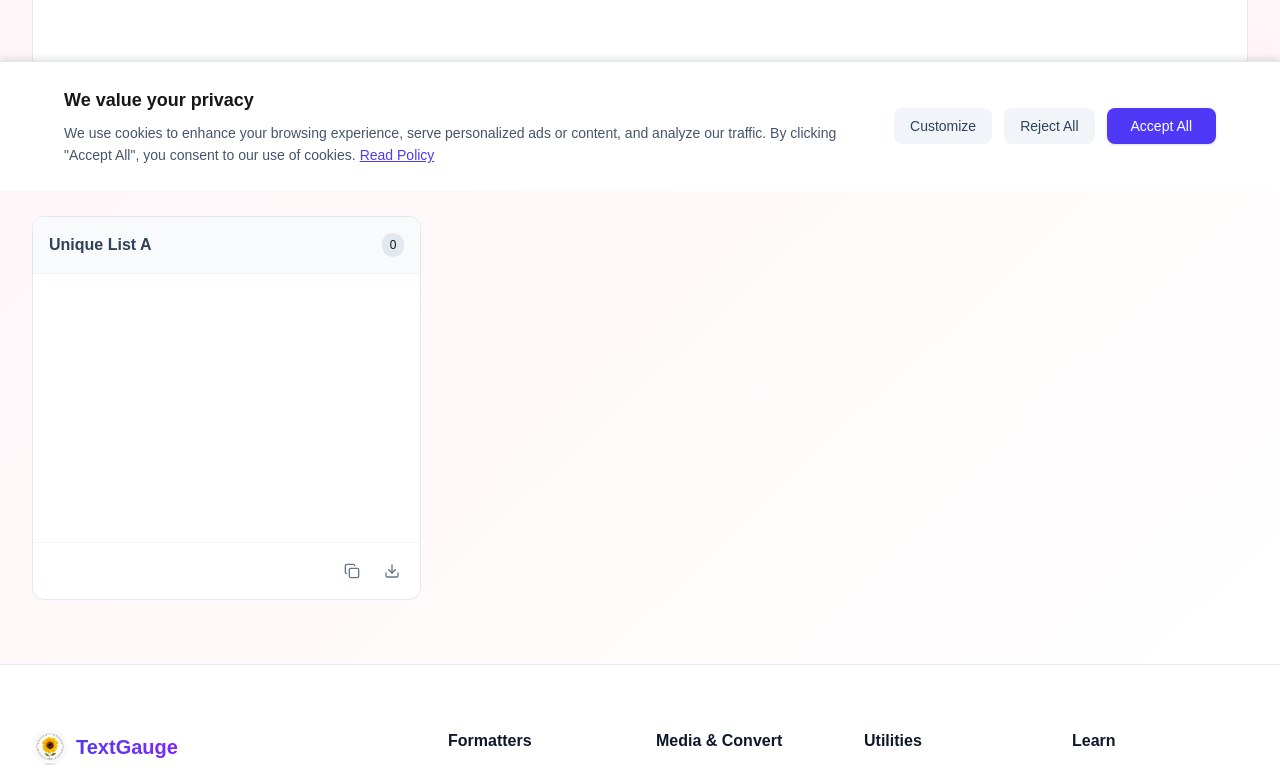
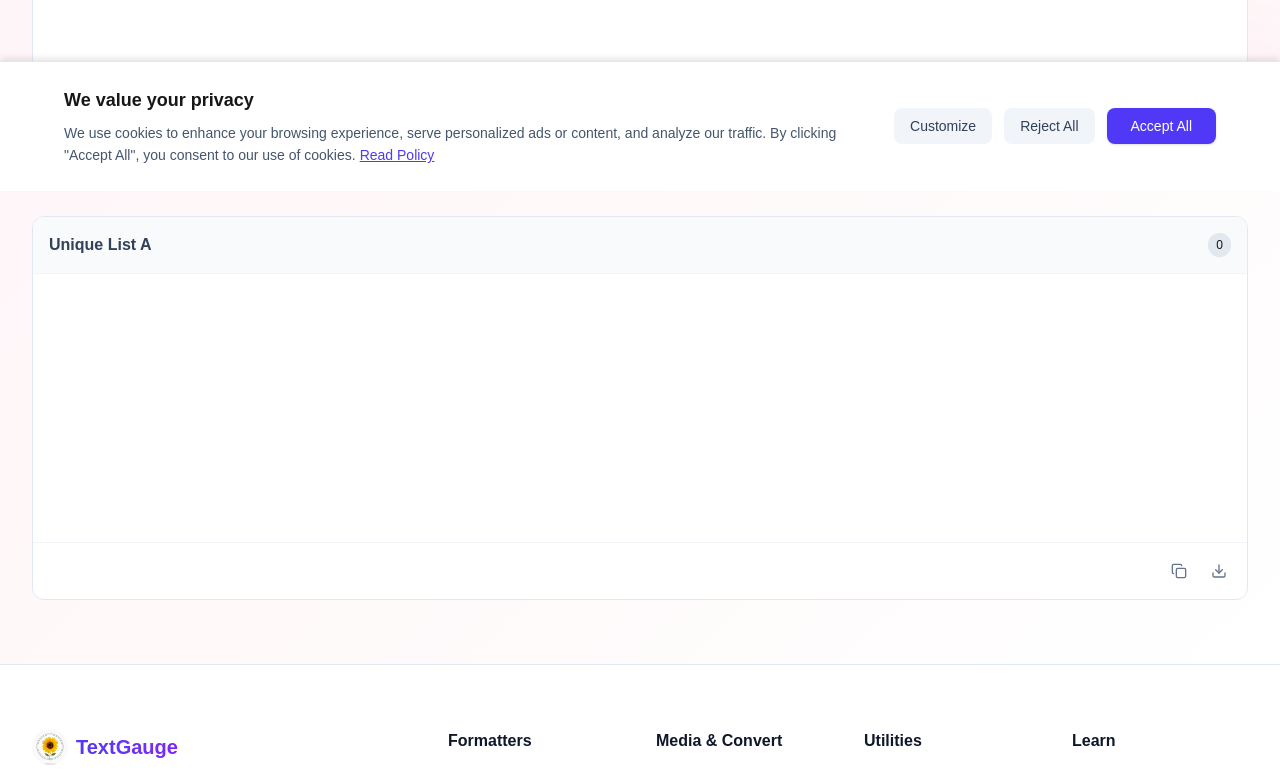
Before and after one commit to denesvaghani/textgauge-frontend, a Next.js app: page /list-comparator in a window 1280 px wide. Shown: the part 609-1386 px from the top of the page. Built offline with nearby package versions, Linux system fonts and the light colour scheme; no server answers.

Commit message:
fix(list-comparator): responsiveness for single-list output mode

```diff
--- a/src/app/list-comparator/ListComparatorClient.tsx
+++ b/src/app/list-comparator/ListComparatorClient.tsx
@@ -191,7 +191,7 @@ export default function ListComparatorClient() {
           </div>
 
           {/* Results Grid */}
-          <div className="grid md:grid-cols-3 gap-6">
+          <div className={`grid gap-6 ${showInputB ? "md:grid-cols-3" : "grid-cols-1"}`}>
 
               {/* Card 1: Unique A */}
               <div className="bg-white dark:bg-slate-900 rounded-xl border border-slate-200 dark:border-slate-800 overflow-hidden flex flex-col h-96">
```
